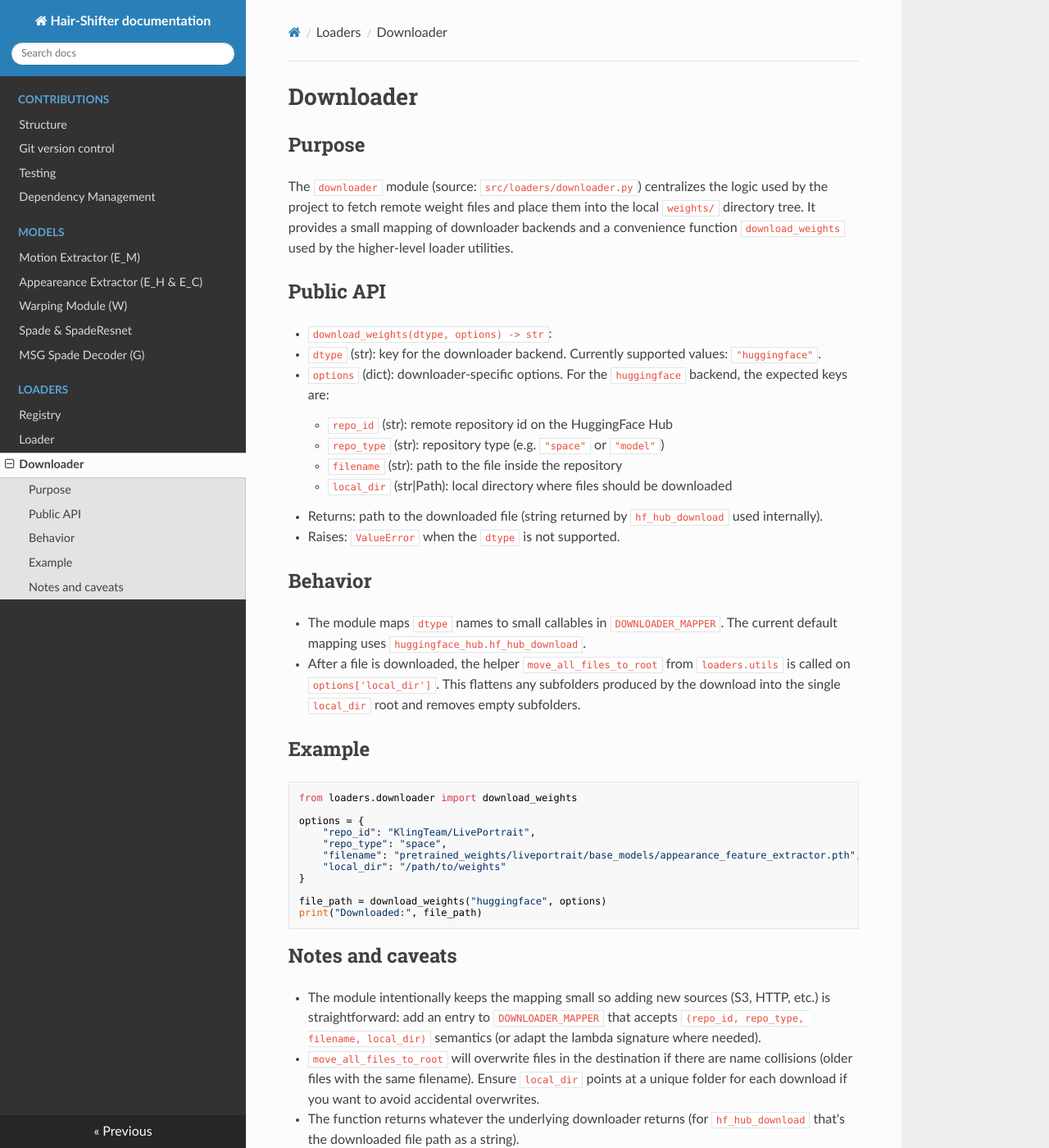
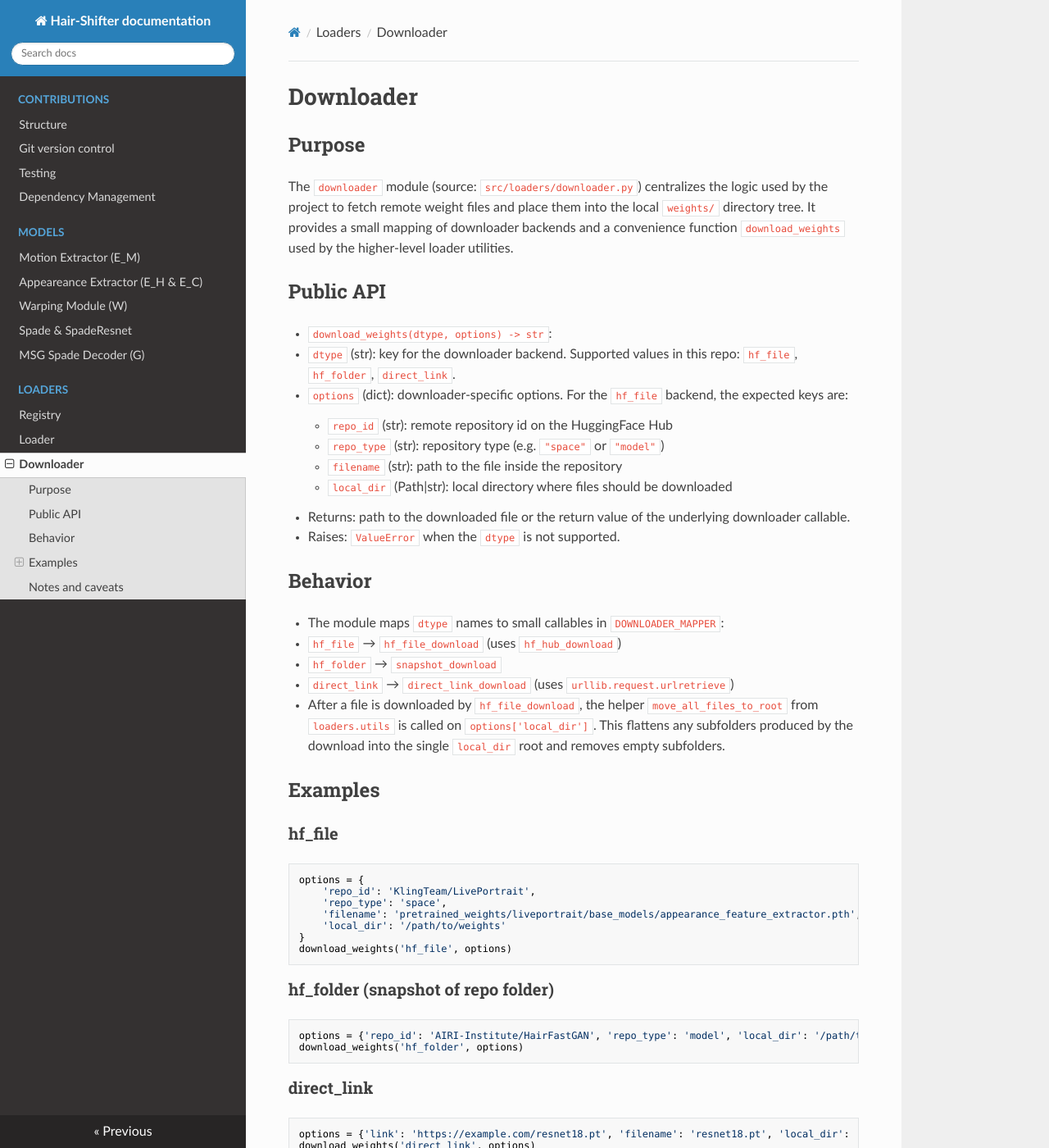
Before and after one commit to DragMaid/DP-AR-Hair, an MkDocs documentation site: the page built from docs/downloader.md, in a window 1280 px wide and 1400 px high. Shown: the whole window at 82% size. Built offline with MkDocs 1.6.1, drawn with Linux system fonts in a browser that asks for light colours; nearby versions of some CDN libraries.

Commit message:
update documentation

````diff
--- a/docs/downloader.md
+++ b/docs/downloader.md
@@ -7,38 +7,53 @@ The `downloader` module (source: `src/loaders/downloader.py`) centralizes the lo
 ## Public API
 
 - `download_weights(dtype, options) -> str`:
-  - `dtype` (str): key for the downloader backend. Currently supported values: `"huggingface"`.
-  - `options` (dict): downloader-specific options. For the `huggingface` backend, the expected keys are:
+  - `dtype` (str): key for the downloader backend. Supported values in this repo: `hf_file`, `hf_folder`, `direct_link`.
+  - `options` (dict): downloader-specific options. For the `hf_file` backend, the expected keys are:
     - `repo_id` (str): remote repository id on the HuggingFace Hub
     - `repo_type` (str): repository type (e.g. `"space"` or `"model"`)
     - `filename` (str): path to the file inside the repository
-    - `local_dir` (str|Path): local directory where files should be downloaded
-  - Returns: path to the downloaded file (string returned by `hf_hub_download` used internally).
+    - `local_dir` (Path|str): local directory where files should be downloaded
+  - Returns: path to the downloaded file or the return value of the underlying downloader callable.
   - Raises: `ValueError` when the `dtype` is not supported.
 
 ## Behavior
 
-- The module maps `dtype` names to small callables in `DOWNLOADER_MAPPER`. The current default mapping uses `huggingface_hub.hf_hub_download`.
-- After a file is downloaded, the helper `move_all_files_to_root` from `loaders.utils` is called on `options['local_dir']`. This flattens any subfolders produced by the download into the single `local_dir` root and removes empty subfolders.
+- The module maps `dtype` names to small callables in `DOWNLOADER_MAPPER`:
+  - `hf_file` → `hf_file_download` (uses `hf_hub_download`)
+  - `hf_folder` → `snapshot_download`
+  - `direct_link` → `direct_link_download` (uses `urllib.request.urlretrieve`)
 
-## Example
+- After a file is downloaded by `hf_file_download`, the helper `move_all_files_to_root` from `loaders.utils` is called on `options['local_dir']`. This flattens any subfolders produced by the download into the single `local_dir` root and removes empty subfolders.
+
+## Examples
+
+### hf_file
 
 ```python
-from loaders.downloader import download_weights
+options = {
+    'repo_id': 'KlingTeam/LivePortrait',
+    'repo_type': 'space',
+    'filename': 'pretrained_weights/liveportrait/base_models/appearance_feature_extractor.pth',
+    'local_dir': '/path/to/weights'
+}
+download_weights('hf_file', options)
+```
 
-options = {
-    "repo_id": "KlingTeam/LivePortrait",
-    "repo_type": "space",
-    "filename": "pretrained_weights/liveportrait/base_models/appearance_feature_extractor.pth",
-    "local_dir": "/path/to/weights"
-}
+### hf_folder (snapshot of repo folder)
 
-file_path = download_weights("huggingface", options)
-print("Downloaded:", file_path)
+```python
+options = {'repo_id': 'AIRI-Institute/HairFastGAN', 'repo_type': 'model', 'local_dir': '/path/to/weights'}
+download_weights('hf_folder', options)
+```
+
+### direct_link
+
+```python
+options = {'link': 'https://example.com/resnet18.pt', 'filename': 'resnet18.pt', 'local_dir': '/path/to/weights'}
+download_weights('direct_link', options)
 ```
 
 ## Notes and caveats
 
-- The module intentionally keeps the mapping small so adding new sources (S3, HTTP, etc.) is straightforward: add an entry to `DOWNLOADER_MAPPER` that accepts `(repo_id, repo_type, filename, local_dir)` semantics (or adapt the lambda signature where needed).
 - `move_all_files_to_root` will overwrite files in the destination if there are name collisions (older files with the same filename). Ensure `local_dir` points at a unique folder for each download if you want to avoid accidental overwrites.
 - The function returns whatever the underlying downloader returns (for `hf_hub_download` that's the downloaded file path as a string).
````
Also changed, not shown: docs/loader.md (+3 -2 lines), docs/registry.md (+23 -2 lines).
